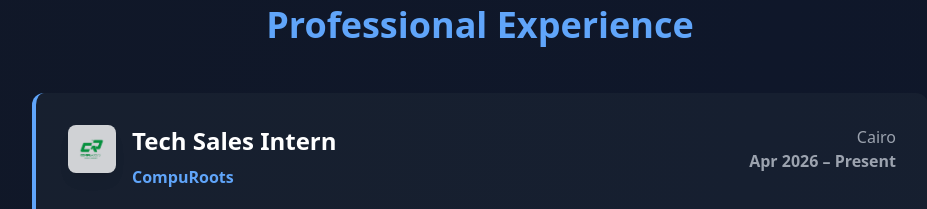
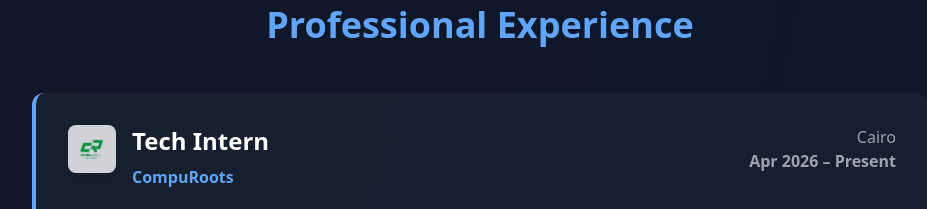
Before and after one commit to tokagabr/Portfolio_Tokagabr, a React (Vite) app: page / in a window 1280 px wide. Shown: the part 1640-1849 px from the top of the page, without its empty margins (160-1087 px from the left). Built offline with nearby package versions, Linux system fonts and the light colour scheme.

Commit message:
Update App.tsx

```diff
--- a/src/App.tsx
+++ b/src/App.tsx
@@ -296,7 +296,7 @@
                       <img src={compurootsLogo} alt="CompuRoots Logo" className="w-full h-full object-contain" />
                     </div>
                     <div>
-                      <h3 className="text-2xl font-bold text-white mb-2">Tech Sales Intern</h3>
+                      <h3 className="text-2xl font-bold text-white mb-2">Tech Intern</h3>
                       <p className="text-blue-400 font-semibold">CompuRoots</p>
                     </div>
                   </div>
```
